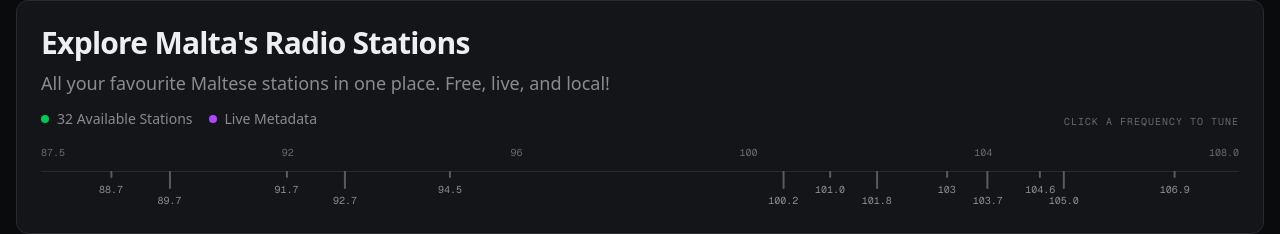
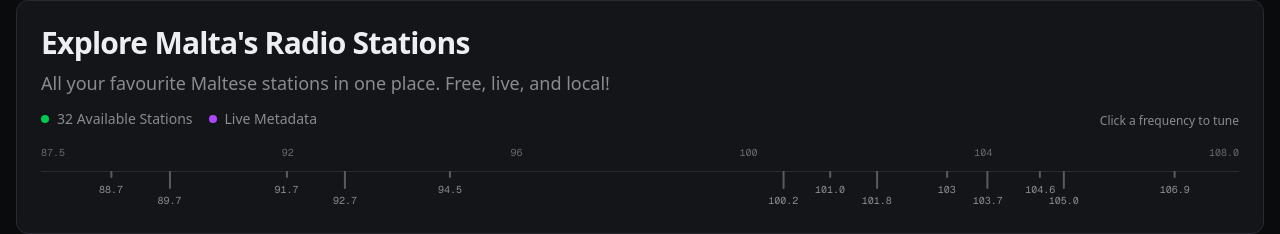
Before and after one commit to nathan-abela/kollox-fm, a Next.js app: page / in a window 1280 px wide. Shown: the part 97-331 px from the top of the page. Built offline with nearby package versions, Linux system fonts and the light colour scheme.

Commit message:
refactor: remove uppercase mono styling from dial hint

```diff
--- a/src/components/radio/home-hero.tsx
+++ b/src/components/radio/home-hero.tsx
@@ -37,7 +37,7 @@
 						</div>
 					</div>
 
-					<p className="text-muted-foreground/70 hidden font-mono text-[10px] tracking-widest uppercase md:block">
+					<p className="text-muted-foreground hidden text-xs md:block">
 						Click a frequency to tune
 					</p>
 				</div>
```
